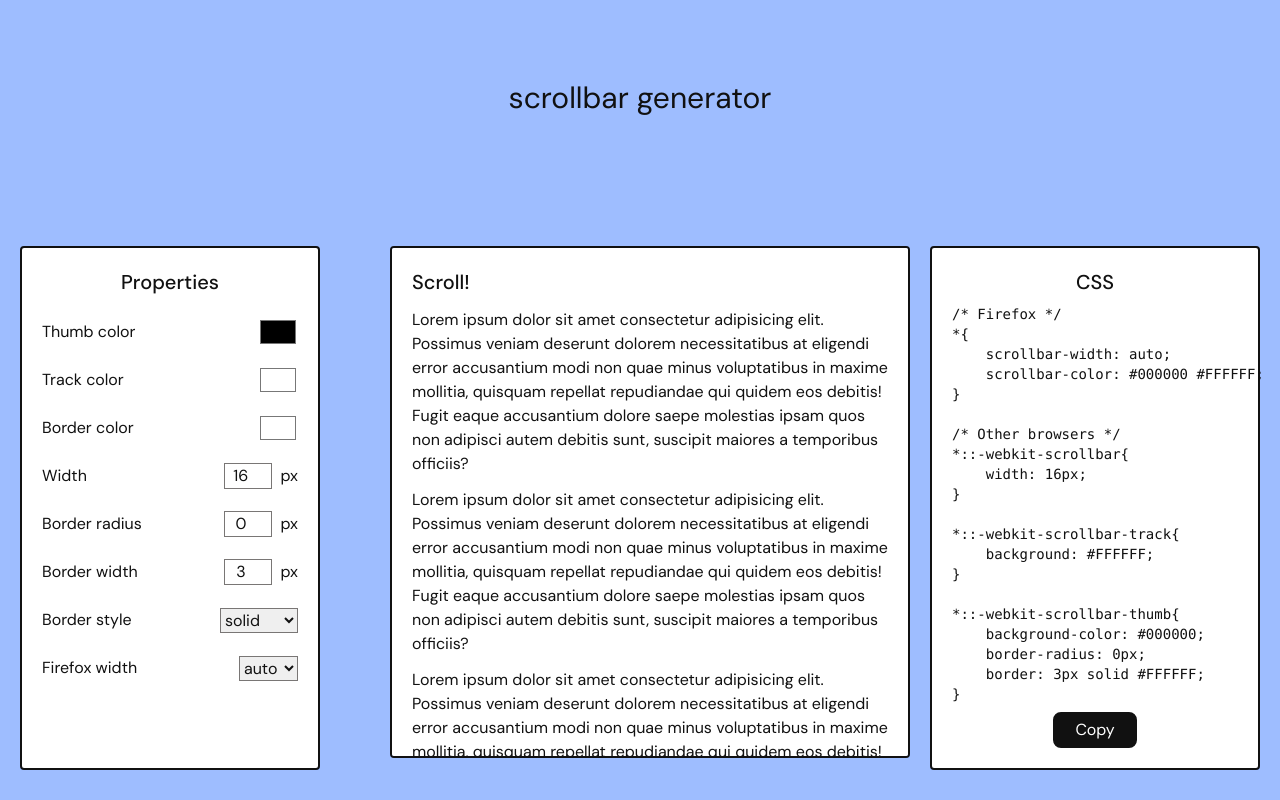
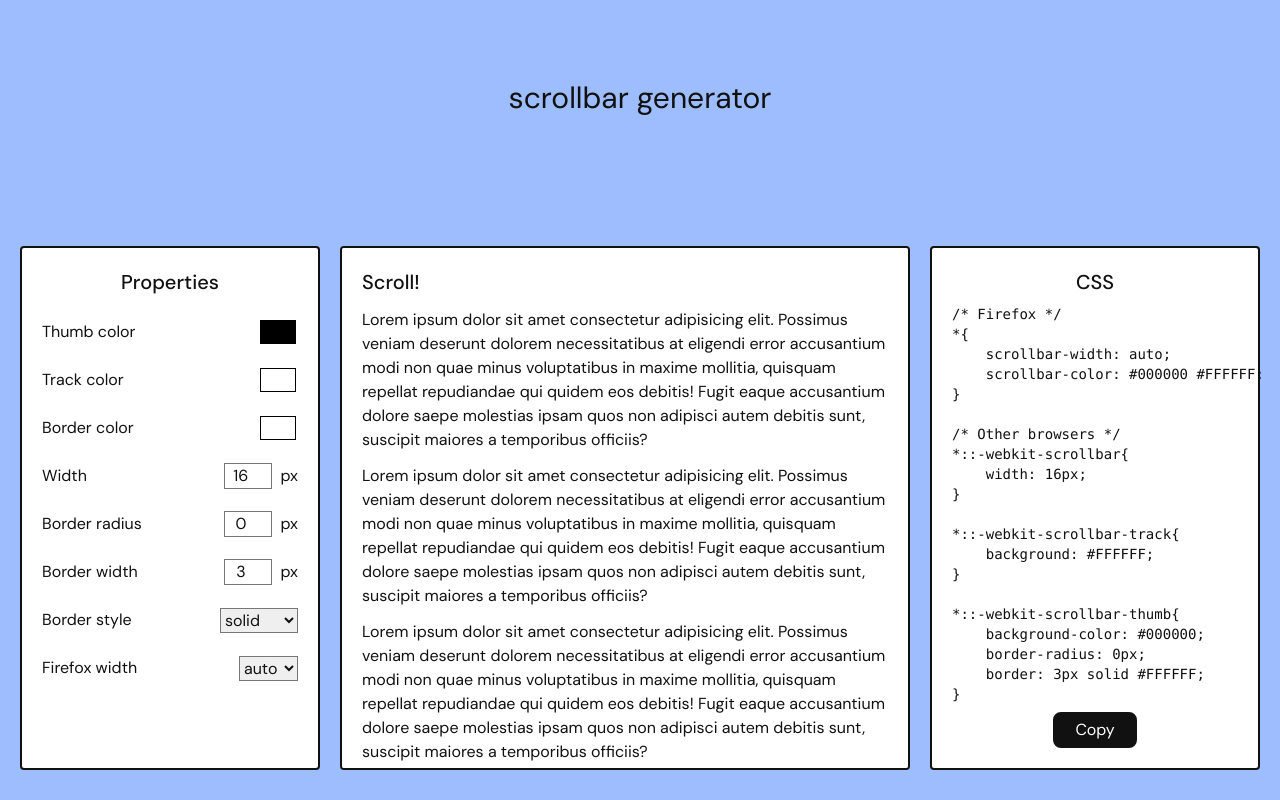
Before and after one commit to ekmas/scrollbar-generator, a React (Vite) app: page / in a window 1280 px wide. Shown: the top 800 px of the page. Built offline with nearby package versions, Linux system fonts and the light colour scheme.

Commit message:
css changes

```diff
--- a/src/components/Window.jsx
+++ b/src/components/Window.jsx
@@ -35,7 +35,7 @@ export default function Window() {
           }
         `}
       </style>
-      <div id='window' className='bg-[#ffffff] p-5 rounded ml-[50px] m800:ml-5 m600:ml-0 m600:mt-5 h-[512px] overflow-y-scroll border-2 border-black'>
+      <div id='window' className='bg-[#ffffff] p-5 rounded h-[524px] overflow-y-scroll border-2 border-black'>
           <h2 className='font-medium text-xl'>Scroll!</h2>
 
           <p className='mt-3'>Lorem ipsum dolor sit amet consectetur adipisicing elit. Possimus veniam deserunt dolorem necessitatibus at eligendi error accusantium modi non quae minus voluptatibus in maxime mollitia, quisquam repellat repudiandae qui quidem eos debitis! Fugit eaque accusantium dolore saepe molestias ipsam quos non adipisci autem debitis sunt, suscipit maiores a temporibus officiis?</p>
--- a/src/index.css
+++ b/src/index.css
@@ -27,3 +27,7 @@ body::-webkit-scrollbar-track{
 body::-webkit-scrollbar-thumb{
   background-color: black;
 }
+
+*::-webkit-color-swatch {
+  border: 1px solid #000000;
+}
--- a/tailwind.config.js
+++ b/tailwind.config.js
@@ -17,6 +17,7 @@ export default {
         'm800': {'max': '800px'},
         'm700': {'max': '700px'},
         'm600': {'max': '600px'},
+        'm500': {'max': '500px'},
         'm400': {'max': '400px'},
       }
     },
```
